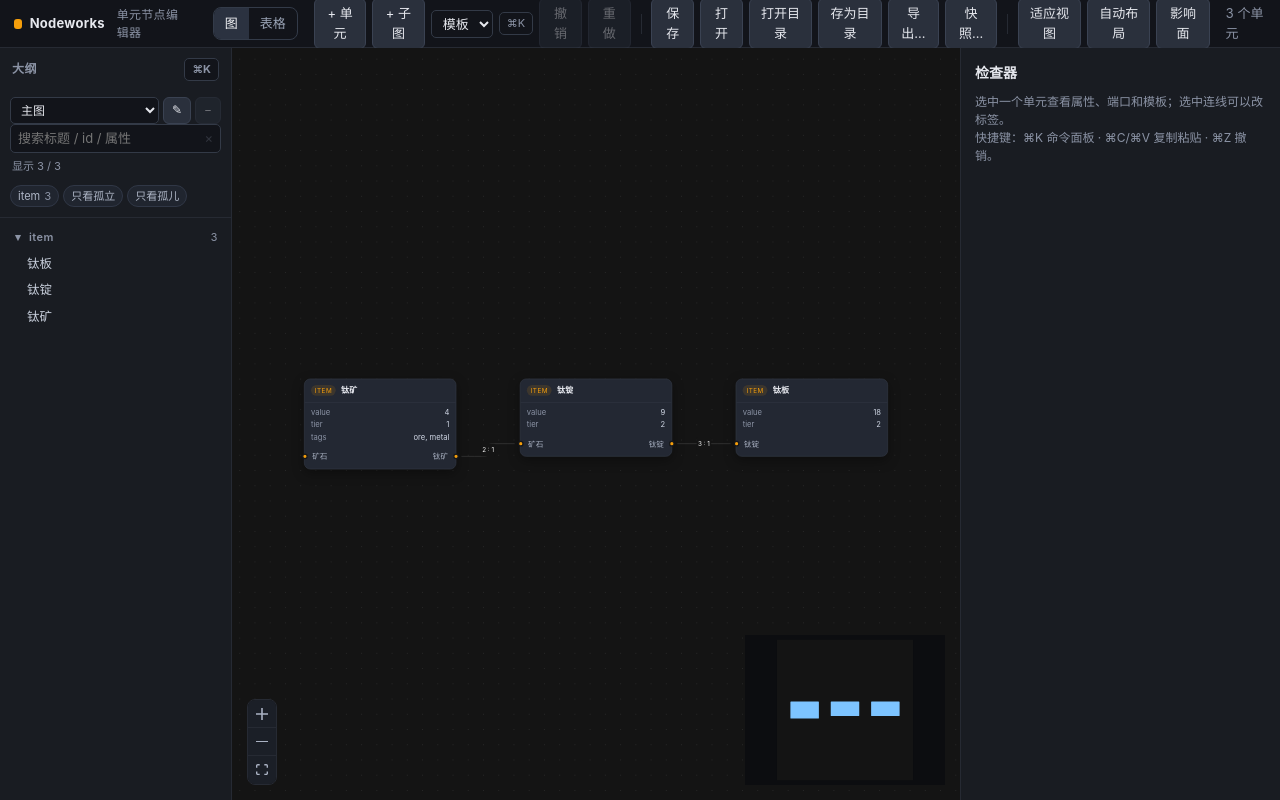
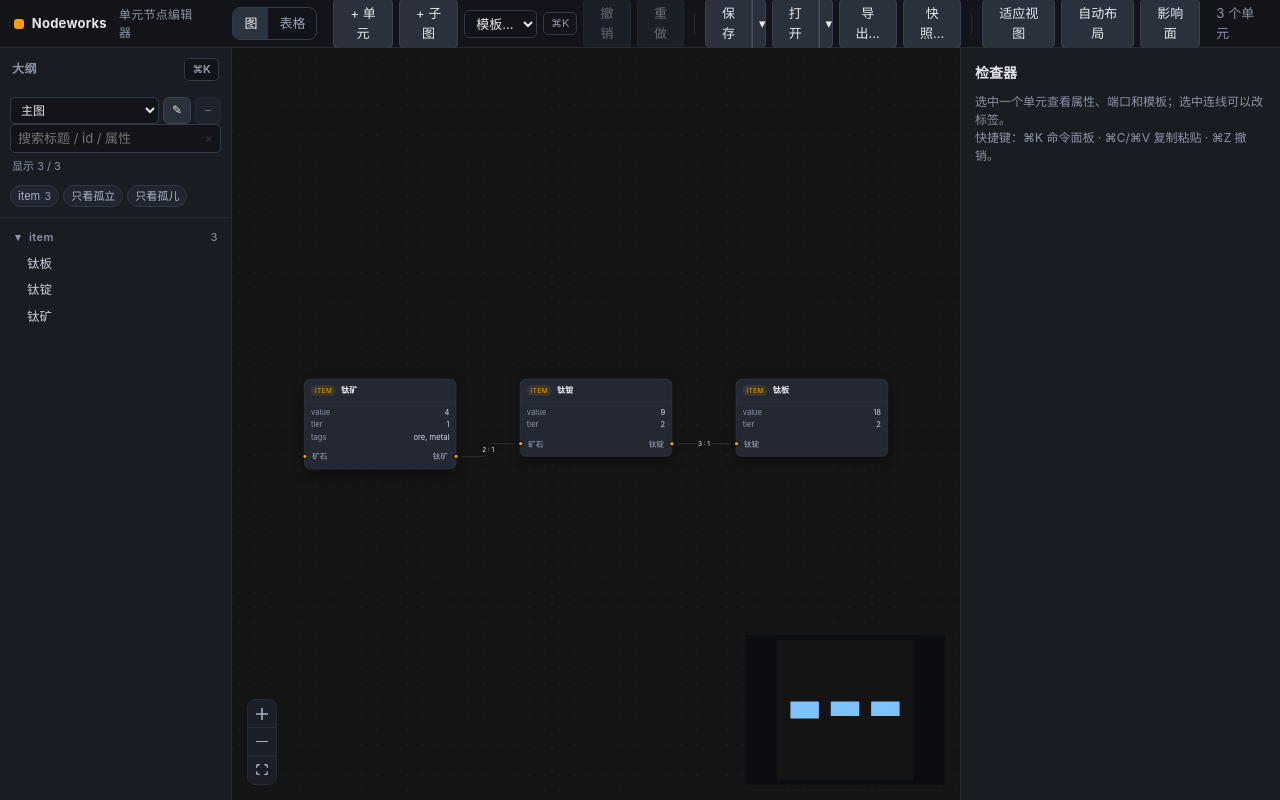
Before and after one commit to xiaobaibaix/Nodeworks, a React (Vite) app: page / in a window 1280 px wide. Built offline with nearby package versions, Linux system fonts and the light colour scheme.

Commit message:
feat: 统一打开/保存入口（默认项目文件夹，菜单切换单文件与下载）

```diff
--- a/src/App.tsx
+++ b/src/App.tsx
@@ -23,7 +23,6 @@ import { impactOf } from './model/impact';
 import { graphAtPath } from './model/path';
 import type { Endpoint } from './model/types';
 import { orientEdge } from './model/ops';
-import { downloadProject } from './persistence';
 import { graphOf, useCurrentGraph, useGraph } from './store';
 
 const nodeTypes = { unit: UnitNode, boundary: BoundaryNode };
@@ -476,7 +475,7 @@ export default function App() {
       }
       if (mod && key === 's') {
         e.preventDefault();
-        downloadProject(state.currentProject());
+        state.saveCurrentProject();
         return;
       }
       if (mod && e.shiftKey && key === 'l') {
--- a/src/components/CommandPalette.tsx
+++ b/src/components/CommandPalette.tsx
@@ -50,10 +50,23 @@ export default function CommandPalette() {
         run: () => store.addNode(undefined, key),
       });
     }
-    list.push({ id: 'save', label: '保存到文件', hint: 'nodeworks.project.json', group: '命令', run: () => downloadProject(useGraph.getState().currentProject()) });
+    list.push({
+      id: 'save',
+      label: '保存项目',
+      hint: useGraph.getState().folderName ? '写回绑定目录' : '下载 nodeworks.project.json',
+      group: '命令',
+      run: () => useGraph.getState().saveCurrentProject(),
+    });
+    list.push({
+      id: 'save-file',
+      label: '下载项目文件…',
+      hint: 'nodeworks.project.json',
+      group: '命令',
+      run: () => downloadProject(useGraph.getState().currentProject()),
+    });
     list.push({
       id: 'open',
-      label: '打开文件…',
+      label: '打开单文件项目…',
       group: '命令',
       mutates: true,
       run: () => {
@@ -66,7 +79,7 @@ export default function CommandPalette() {
     });
     list.push({
       id: 'open-folder',
-      label: '打开目录项目…',
+      label: '打开项目文件夹…',
       hint: '选择含 project.json 的文件夹',
       group: '命令',
       mutates: true,
--- a/src/components/Toolbar.tsx
+++ b/src/components/Toolbar.tsx
@@ -1,6 +1,67 @@
 import { useReactFlow } from '@xyflow/react';
+import { useEffect, useRef, useState } from 'react';
 import { downloadProject, pickJsonFile } from '../persistence';
 import { useCurrentGraph, useGraph } from '../store';
+
+function SplitButton({
+  label,
+  title,
+  onPrimary,
+  items,
+}: {
+  label: string;
+  title: string;
+  onPrimary: () => void;
+  items: { label: string; hint?: string; run: () => void }[];
+}) {
+  const [open, setOpen] = useState(false);
+  const ref = useRef<HTMLDivElement>(null);
+  useEffect(() => {
+    if (!open) return;
+    const onDown = (e: PointerEvent) => {
+      if (!ref.current?.contains(e.target as Node)) setOpen(false);
+    };
+    const onKey = (e: KeyboardEvent) => {
+      if (e.key === 'Escape') setOpen(false);
+    };
+    window.addEventListener('pointerdown', onDown);
+    window.addEventListener('keydown', onKey);
+    return () => {
+      window.removeEventListener('pointerdown', onDown);
+      window.removeEventListener('keydown', onKey);
+    };
+  }, [open]);
+  return (
+    <div className="split" ref={ref}>
+      <button onClick={onPrimary} title={title}>{label}</button>
+      <button
+        className="caret"
+        aria-label={`${label}的其他方式`}
+        aria-expanded={open}
+        onClick={() => setOpen((v) => !v)}
+      >
+        ▾
+      </button>
+      {open && (
+        <div className="menu" role="menu">
+          {items.map((item) => (
+            <button
+              key={item.label}
+              role="menuitem"
+              onClick={() => {
+                setOpen(false);
+                item.run();
+              }}
+            >
+              <span>{item.label}</span>
+              {item.hint && <small>{item.hint}</small>}
+            </button>
+          ))}
+        </div>
+      )}
+    </div>
+  );
+}
 
 export default function Toolbar() {
   const addNode = useGraph((s) => s.addNode);
@@ -23,6 +84,8 @@ export default function Toolbar() {
   const impactOn = useGraph((s) => s.impactOn);
   const setImpactOn = useGraph((s) => s.setImpactOn);
   const loadFile = useGraph((s) => s.loadFile);
+  const saveCurrentProject = useGraph((s) => s.saveCurrentProject);
+  const folderName = useGraph((s) => s.folderName);
   const { fitView } = useReactFlow();
 
   function toggleImpact() {
@@ -86,10 +149,40 @@ export default function Toolbar() {
         <button onClick={undo} disabled={!canUndo || preview}>撤销</button>
         <button onClick={redo} disabled={!canRedo || preview}>重做</button>
         <span className="sep" />
-        <button onClick={() => downloadProject(useGraph.getState().currentProject())}>保存</button>
-        <button onClick={open}>打开</button>
-        <button onClick={() => void useGraph.getState().openFolder()} title="打开一个目录项目（Chrome / Edge）">打开目录</button>
-        <button onClick={() => void useGraph.getState().saveToFolder()} title="把整份项目写入一个目录（Chrome / Edge）">存为目录</button>
+        <SplitButton
+          label="保存"
+          title={folderName ? `写回目录「${folderName}」（⌘S）` : '下载项目文件（⌘S）'}
+          onPrimary={saveCurrentProject}
+          items={[
+            {
+              label: '下载项目文件…',
+              hint: 'nodeworks.project.json，可用于备份/邮件',
+              run: () => downloadProject(useGraph.getState().currentProject()),
+            },
+            {
+              label: '另存为目录项目…',
+              hint: 'project.json + graphs/ + nodes/，资源随目录读取',
+              run: () => void useGraph.getState().saveToFolder(),
+            },
+          ]}
+        />
+        <SplitButton
+          label="打开"
+          title="打开项目文件夹（推荐：资源随目录读取）"
+          onPrimary={() => void useGraph.getState().openFolder()}
+          items={[
+            {
+              label: '打开项目文件夹…',
+              hint: '推荐 · 资源文件随目录读取',
+              run: () => void useGraph.getState().openFolder(),
+            },
+            {
+              label: '打开单文件 .json…',
+              hint: '只有数据，不含资源文件',
+              run: open,
+            },
+          ]}
+        />
         <button onClick={() => setExportOpen(true)} title="按映射导出为 project.json（先 dry-run）">
           导出…
         </button>
--- a/src/store.ts
+++ b/src/store.ts
@@ -25,7 +25,7 @@ import {
   projectFromGraph, removeGraph as projectRemoveGraph, renameGraph as projectRenameGraph,
   parseProjectDoc, syncActive, switchGraph as switchProjectGraph, type ProjectGraph,
 } from './model/project';
-import { loadCached, loadProject, saveCached, saveProject } from './persistence';
+import { downloadProject, loadCached, loadProject, saveCached, saveProject as saveProjectDoc } from './persistence';
 import { DiskFS } from './fs/disk';
 import { graphDirName, hasFolderProject, nodeDirName, readProject, resourceFileName, writeProject } from './model/folder';
 import { joinPath } from './fs/types';
@@ -183,6 +183,8 @@ interface Store {
   saveToCache(): void;
   currentProject(): import('./model/project').ProjectDoc;
   saveToFolder(): Promise<void>;
+  /** 有绑定目录就写目录，否则下载项目文件。 */
+  saveCurrentProject(): void;
   openFolder(): Promise<void>;
   unbindFolder(): void;
   reloadFolder(): Promise<void>;
@@ -1102,7 +1104,7 @@ export const useGraph = create<Store>((set, get) => ({
       hiddenColumns: [],
       toast: `已新建「${active.name}」`,
     });
-    saveProject(created.project);
+    saveProjectDoc(created.project);
   },
 
   renameGraph: (name) => {
@@ -1115,7 +1117,7 @@ export const useGraph = create<Store>((set, get) => ({
       name,
     );
     set({ projectGraphs: project.graphs, toast: `已重命名为「${name.trim() || before.name}」` });
-    saveProject(project);
+    saveProjectDoc(project);
   },
 
   removeGraph: () => {
@@ -1152,7 +1154,7 @@ export const useGraph = create<Store>((set, get) => ({
       hiddenColumns: [],
       toast: `已删除，切换到「${active.name}」`,
     });
-    saveProject(next);
+    saveProjectDoc(next);
   },
 
   saveToCache: () => {
@@ -1165,7 +1167,16 @@ export const useGraph = create<Store>((set, get) => ({
       activeGraphId,
     );
     set({ projectGraphs: project.graphs });
-    saveProject(project);
+    saveProjectDoc(project);
+  },
+
+  saveCurrentProject: () => {
+    const state = get();
+    if (state.folderName && folderHandle) {
+      void state.saveToFolder();
+      return;
+    }
+    downloadProject(state.currentProject());
   },
 
   saveToFolder: async () => {
--- a/src/styles.css
+++ b/src/styles.css
@@ -1104,3 +1104,38 @@ button.danger:hover:not(:disabled) { background: #2a1518; border-color: #7f3a3a;
 
 .file-pick { position: relative; cursor: pointer; }
 .file-pick input { display: none; }
+
+.split { position: relative; display: inline-flex; }
+.split > button { border-radius: 6px 0 0 6px; }
+.split > button.caret {
+  border-radius: 0 6px 6px 0;
+  padding: 0 6px;
+  border-left: 1px solid rgba(255, 255, 255, 0.14);
+  color: var(--muted);
+}
+.split .menu {
+  position: absolute;
+  top: calc(100% + 5px);
+  left: 0;
+  z-index: 60;
+  min-width: 232px;
+  padding: 4px;
+  background: #1a1e24;
+  border: 1px solid var(--line);
+  border-radius: 8px;
+  box-shadow: 0 12px 32px rgba(0, 0, 0, 0.45);
+}
+.split .menu button {
+  display: flex;
+  flex-direction: column;
+  align-items: flex-start;
+  gap: 2px;
+  width: 100%;
+  padding: 7px 9px;
+  border: 0;
+  border-radius: 6px;
+  background: transparent;
+  text-align: left;
+}
+.split .menu button:hover { background: rgba(255, 255, 255, 0.06); }
+.split .menu small { color: var(--dim); font-size: 11px; }
```
Also changed, not shown: 2 other files (tests, documents, lock files or other folders).
